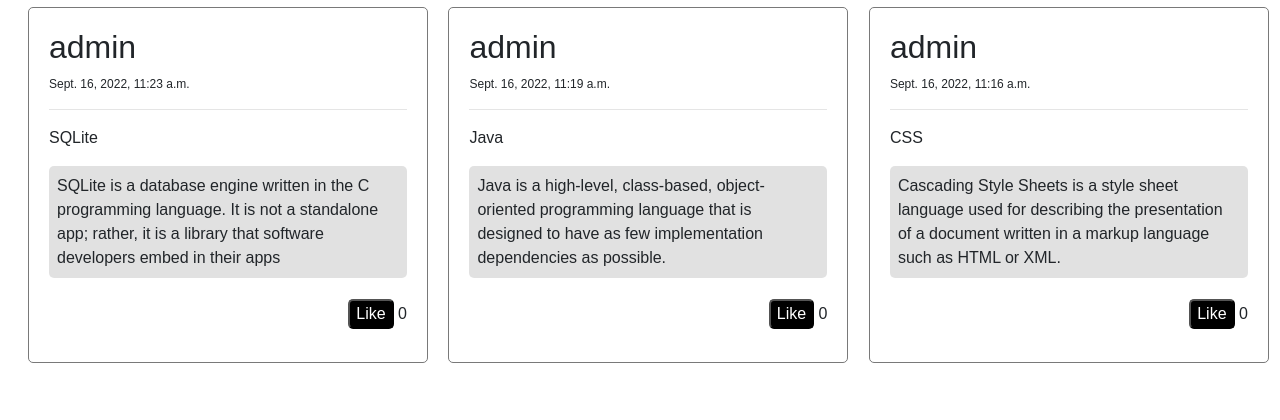
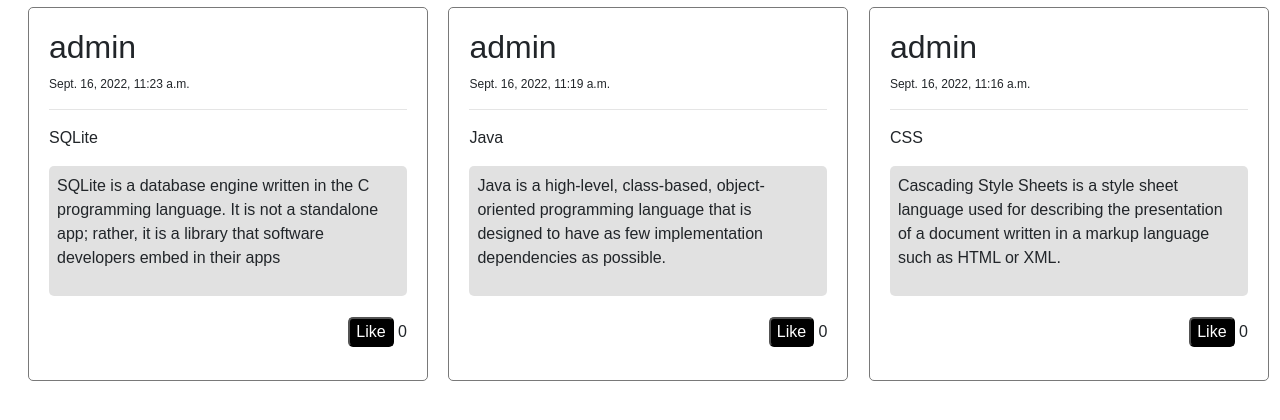
Before and after one commit to amior1579/Network, a Django app: page /profile/admin in a window 1280 px wide. Shown: the part 352-772 px from the top of the page. Run offline with Django 3.2, Linux system fonts and the light colour scheme; data comes from the database, SQL or seed files in the repository; data that the repository does not hold is empty; some libraries are stand-ins or nearby versions.

Commit message:
add overflow property in description box

```diff
--- a/network/static/network/styles.css
+++ b/network/static/network/styles.css
@@ -117,6 +117,8 @@ input , textarea{
     background-color: rgba(180, 180, 180, 0.397);
     padding: 8px;
     border-radius: 5px;
+    height: 130px;
+    overflow-y: scroll;
 }
 
 .div_likes{
```
